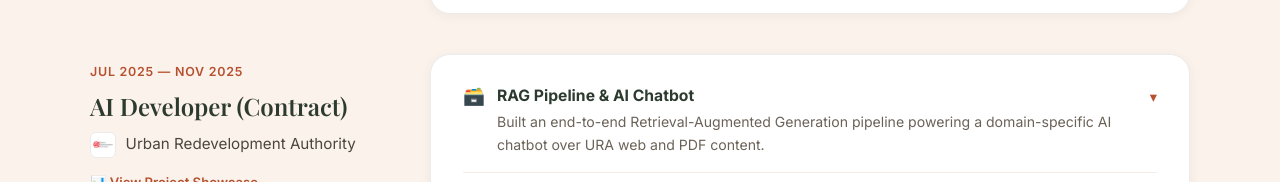
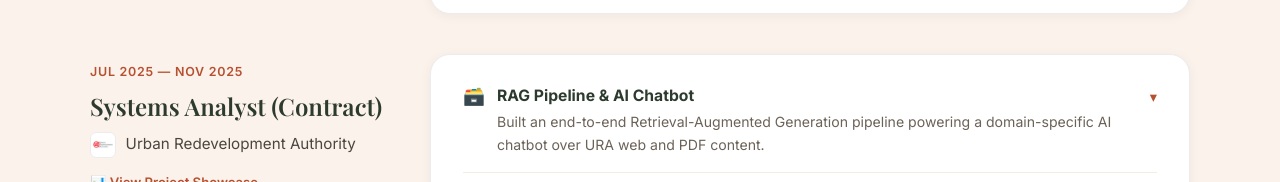
Before and after one commit to htlee1999/HTportfolio, a React (Create React App) app: page /experience in a window 1280 px wide. Shown: the part 888-1070 px from the top of the page. Built offline with nearby package versions, Linux system fonts and the light colour scheme.

Commit message:
Experience update

```diff
--- a/src/components/Experience/Experience.js
+++ b/src/components/Experience/Experience.js
@@ -74,7 +74,7 @@ const experiences = [
     id: "ura-contract",
     company: "Urban Redevelopment Authority",
     logo: uraLogo,
-    role: "AI Developer (Contract)",
+    role: "Systems Analyst (Contract)",
     period: "Jul 2025 — Nov 2025",
     presentationLink: { url: "/URA-Temp-Projects.pdf", text: "View Project Showcase" },
     highlights: [
```
